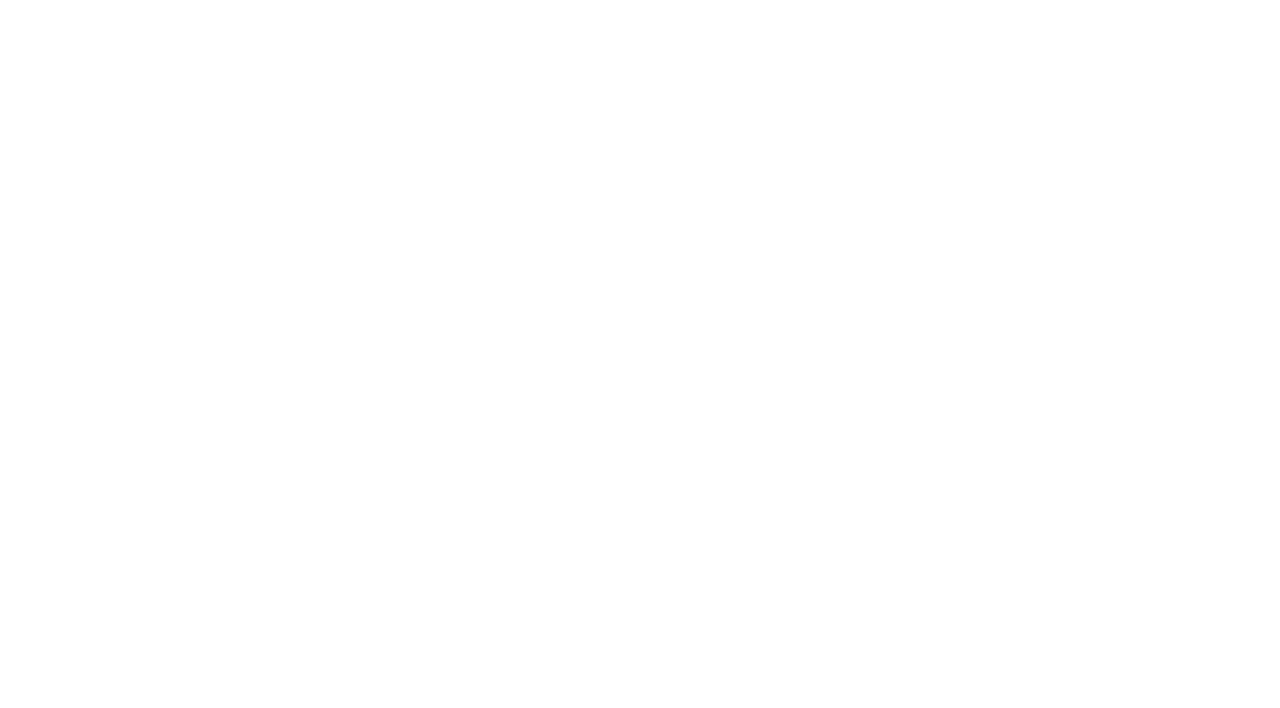
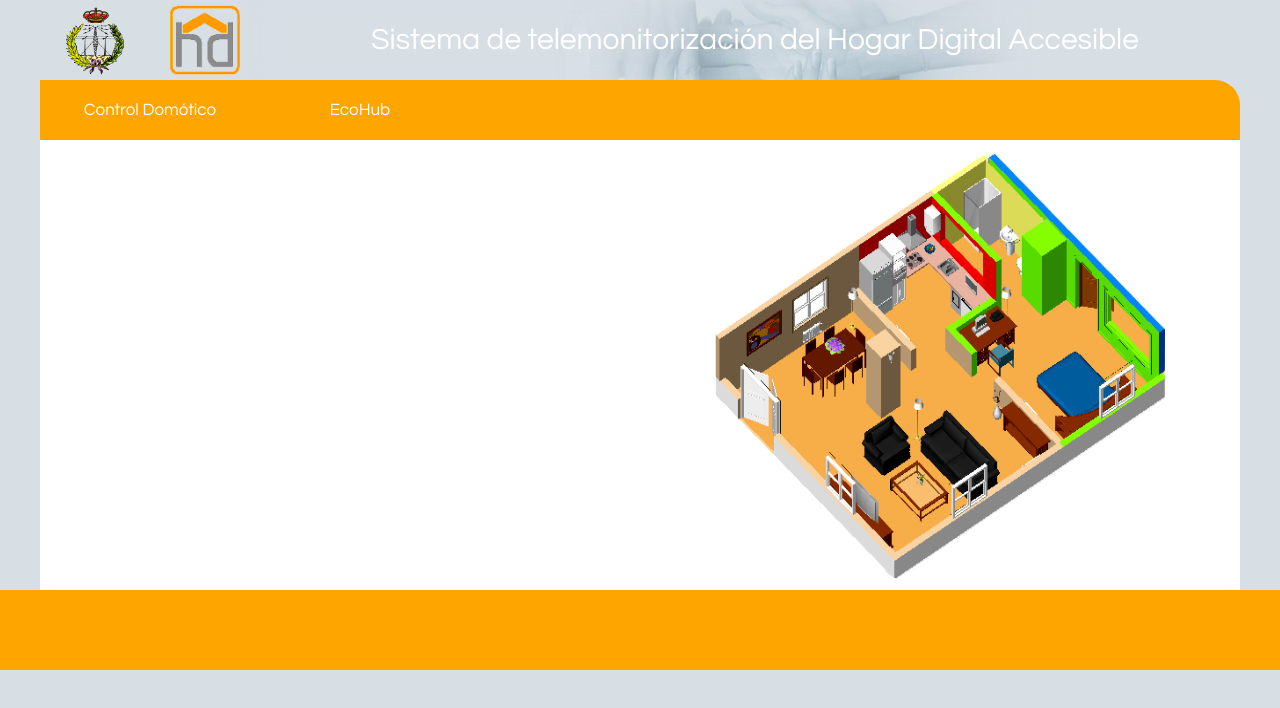
Before and after one commit to alilloig/hdacontrolroom, a website: page public/index.html in a window 1280 px wide. Shown: the top 708 px of the page. Drawn offline with nearby package versions, Linux system fonts and the light colour scheme; no server answers.

Commit message:
Avances en el HYML y CSS

```diff
--- a/public/css/estilos.css
+++ b/public/css/estilos.css
@@ -1,15 +1,82 @@
+body{
+	background-color: rgb(215,222,228);
+	margin: 0;
+}
+header{
+	width:1200px;
+	height: 80px;
+	background-image:url('../img/cabecera.png');
+	background-repeat:no-repeat;
+	background-position: center center;
+	background-color: rgb(215,222,228);
+	display: block;
+	margin: 0 auto;
+}
+#logos{
+	height:100%;
+	width: 230px;
+	float:left;
+}
+.logo{
+	height:70px;
+	width:70px;
+	margin: 5px 20px;
+	float: left;
+}
+header p{
+	font-family: Century Gothic, sans-serif;
+    font-size:30px;
+	line-height:80px;
+	height:100%;
+	color: white;
+	text-align: center;
+	margin: 0;
+}
 nav{
 	width: 1200px;
 	height: 60px;
+	display: block;
+	margin: 0 auto;
+	background-color: #FFA500;
+	border-radius: 0 25px 0 0;
+	border-color: #FFA500;
+	text-align: center;
+}
+nav ul{
+    list-style:none;
+    margin:0 10px 0 10px;
+    padding:0;
+}
+nav ul li{
+	float:left;
+    font-family: Century Gothic, sans-serif;
+    font-size:17px;
+	line-height:60px;
+    margin-right:10px;
+    text-align:center;
+	width:200px;
+	box-shadow: 0;
+    transition: box-shadow 0.1s;
+}
+nav ul li:hover{
+ box-shadow: 0 0 3px #CC8400;
+}
+
+nav ul li a{
+	color:white;
+	text-decoration: none;
 }
 #wrapper{
 	width: 1200px;
-	height: 600px;
-	float: center;
+	height: 450px;
+	display:block;
+	margin: 0 auto;
+	background-color: white;
 }
 #controlador{
-	width:40%;
+	width:50%;
 	height:100%;
+	float:left;
 }
 #comedor{
 
@@ -22,10 +89,17 @@ nav{
 	height:50%;
 }
 #plano{
-	width:60%;
+	width:50%;
 	height:100%;
+	float:right;
+}
+.plano{
+	width:75%;
+	height:95%;
+	margin: 11px 75px;
 }
 footer{
 	width: 100%;
-	height: 10%;
+	height: 80px;
+	background-color: #FFA500;
 }
--- a/public/index.html
+++ b/public/index.html
@@ -12,21 +12,31 @@
 	</head>
 	<body>
 		<header>
+			<div id="logos">
+				<a href="https://www.euitt.upm.es/"><img src="./img/escudo_euitt.png" class="logo"></a>
+				<a href="http://hogardigitalaccesible.euitt.upm.es/"><img src="./img/logoHDA.png" class="logo"></a>
+			</div>
+			<p> Sistema de telemonitorización del Hogar Digital Accesible </p>
 		</header>
 		<nav>
+			<ul>
+				<li><a title="Control Domótico" href="index.html">Control Domótico</a></li>
+				<li><a title="EcoHub" href="#">EcoHub</a></li>
+				<!--<li><a title="Opcion 3" href="#">Opción 3</a></li>-->
+			</ul>
 		</nav>
 		<div id="wrapper">
 			<div id="controlador">
 				<div id="comedor" class="visor">
 					<canvas id="persiana"></canvas>
-			  	<canvas id="lampara_pie"></canvas>
+					<canvas id="lamparaPie"></canvas>
 				</div>
 				<div id="salon" class="visor">
-			  	<canvas id="lampara_roja"></canvas>
+					<canvas id="lamparaRoja"></canvas>
 				</div>
 			</div>
 			<div id="plano">
-				<img></img>
+				<img src="./img/planoHDA.png"class="plano">
 			</div>
 		</div>
 		<footer>
```
